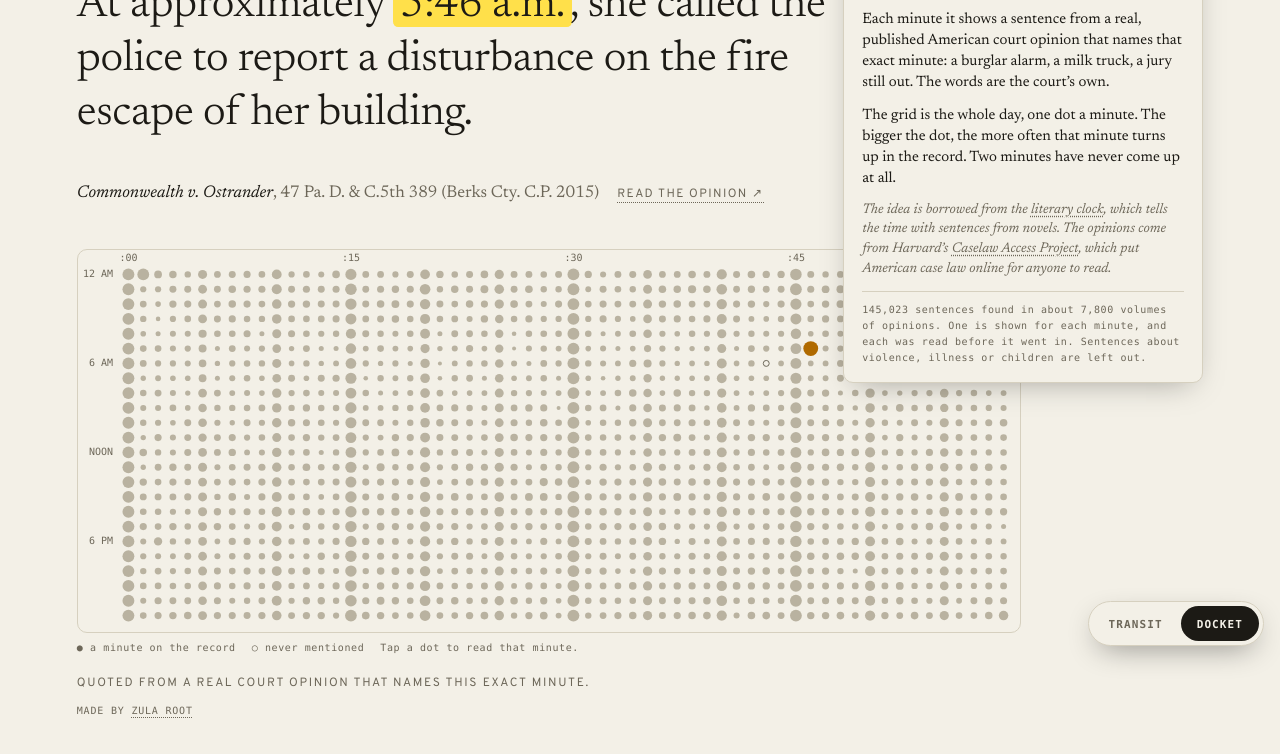
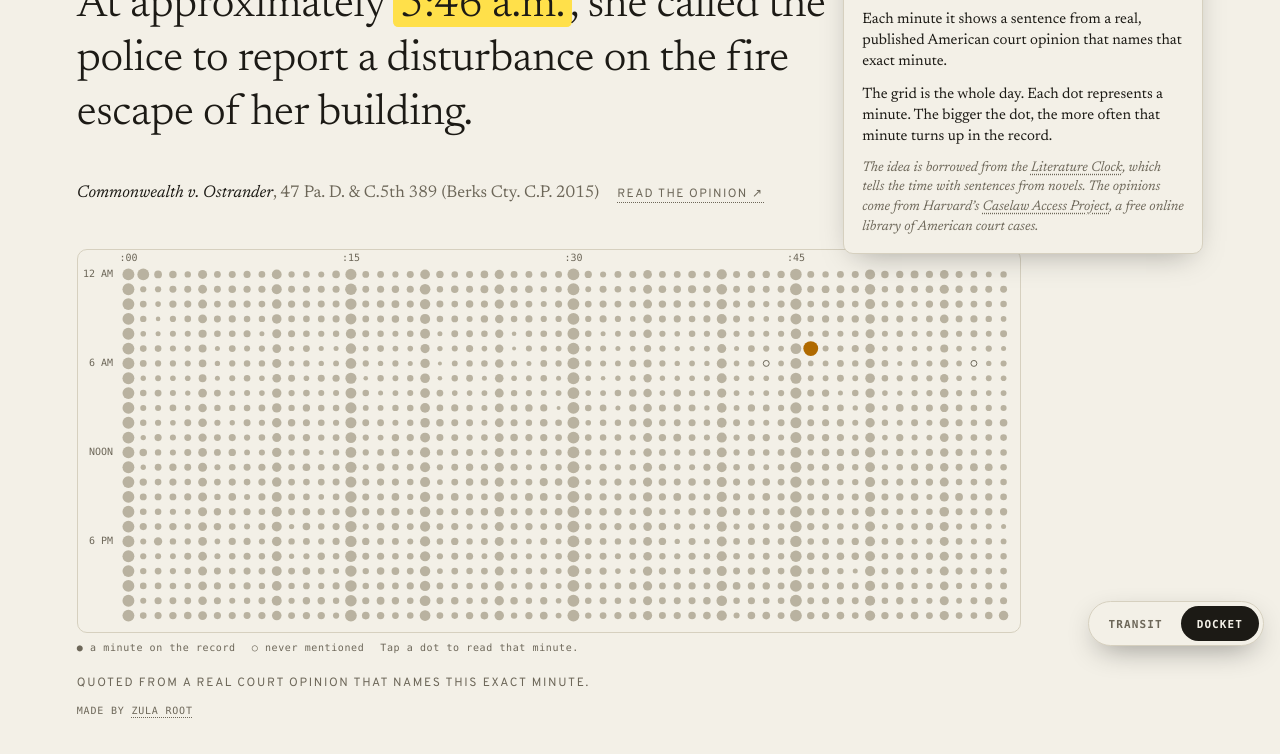
Before and after one commit to zula-root/Docket-Clock, a plain HTML site: page index.html in a window 1280 px wide. Both pictures are taken after a click on the button "ABOUT". Shown: the part 138-892 px from the top of the page. Drawn offline with Linux system fonts and the light colour scheme; a web font is replaced by a local one.

Commit message:
Shorter About text
Co-Authored-By: Claude Opus 5.5 <noreply@anthropic.com>

```diff
--- a/index.html
+++ b/index.html
@@ -253,10 +253,9 @@ footer { padding-bottom: 84px; }   /* room for the switch, so it never sits on t
   <div class="card" id="about" role="dialog" aria-label="About this clock" hidden>
     <span class="eyebrow">About this clock</span>
     <p class="headline">A clock made of court opinions.</p>
-    <p>Each minute it shows a sentence from a real, published American court opinion that names that exact minute: a burglar alarm, a milk truck, a jury still out. The words are the court’s own.</p>
-    <p>The grid is the whole day, one dot a minute. The bigger the dot, the more often that minute turns up in the record. Two minutes have never come up at all.</p>
-    <p class="note">The idea is borrowed from the <a href="https://literature-clock.jenevoldsen.com/" target="_blank" rel="noopener">literary clock</a>, which tells the time with sentences from novels. The opinions come from Harvard’s <a href="https://case.law/" target="_blank" rel="noopener">Caselaw Access Project</a>, which put American case law online for anyone to read.</p>
-    <div class="foot" id="about-foot">One sentence is shown for each minute, and each was read before it went in.</div>
+    <p>Each minute it shows a sentence from a real, published American court opinion that names that exact minute.</p>
+    <p>The grid is the whole day. Each dot represents a minute. The bigger the dot, the more often that minute turns up in the record.</p>
+    <p class="note">The idea is borrowed from the <a href="https://literature-clock.jenevoldsen.com/" target="_blank" rel="noopener">Literature Clock</a>, which tells the time with sentences from novels. The opinions come from Harvard’s <a href="https://case.law/" target="_blank" rel="noopener">Caselaw Access Project</a>, a free online library of American court cases.</p>
   </div>
 </header>
 
@@ -457,7 +456,6 @@ const grid = (() => {
   readColors();
   load("index").then(ix => {
     counts = ix.counts; draw();
-    $("about-foot").textContent = `${ix.found.toLocaleString()} sentences found in about ${(Math.round(ix.volumes / 100) * 100).toLocaleString()} volumes of opinions. One is shown for each minute, and each was read before it went in. Sentences about violence, illness or children are left out.`;
   }).catch(() => { $("daywrap").hidden = true; });
   return { draw, resize, count: m => counts ? counts[m] : 0 };
 })();
```
